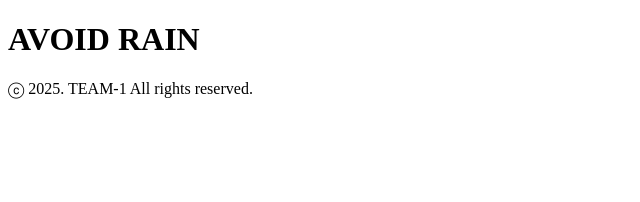
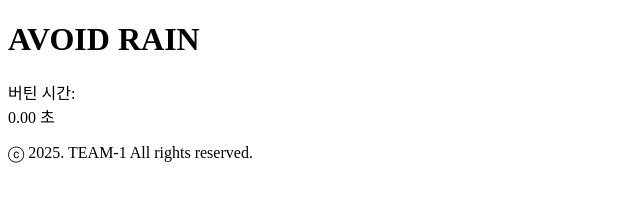
Before and after one commit to kdt-ful-class-three-group/TEAM1_toy-project-1, a website: page views/index.html in a window 1280 px wide. Shown: the whole page, without its empty margins (0-640 px from the left). Drawn offline with Linux system fonts and the light colour scheme.

Commit message:
Design: 메인 구역 나누기 -메인 구역을 나누고 시간 설정

```diff
--- a/views/index.html
+++ b/views/index.html
@@ -11,7 +11,12 @@
     <h1>AVOID RAIN</h1>
   </header>
   <main>
-
+    <div>
+      <div>버틴 시간:</div>
+      <div>0.00 초</div>
+    </div>
+    <div></div>
+    <div></div>
   </main>
   <footer>
     <p>ⓒ 2025. TEAM-1 All rights reserved.</p>
```
